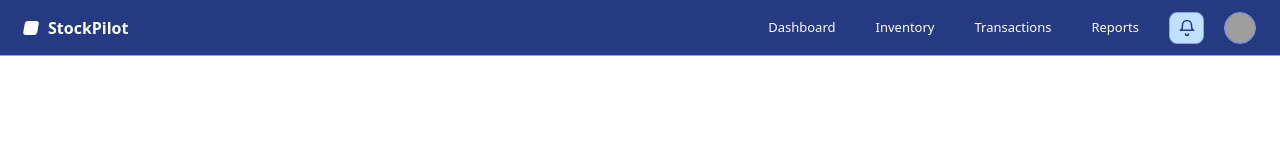
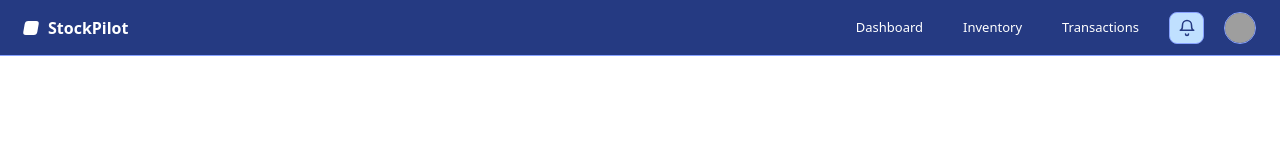
Before and after one commit to amirahamoodalbraiki/inventory-management-mvp, a React (Vite) app in the folder frontend/: page /products/new in a window 1280 px wide. Shown: the top 150 px of the page. Built offline with nearby package versions, Linux system fonts and the light colour scheme; no server answers; grey boxes are pictures that could not be loaded.

Commit message:
deleted reports button, not used

```diff
--- a/frontend/src/components/Navbar.jsx
+++ b/frontend/src/components/Navbar.jsx
@@ -7,7 +7,6 @@ const links = [
   { key: "inventory",   label: "Inventory",    path: "/inventory" },
   { key: "transactions",label: "Transactions", path: "/transactions" },
   { key: "users", label: "Users", path: "/users", role: "ADMIN" },
-  { key: "reports",     label: "Reports",      path: "/reports" },
 ];
 
 export default function Navbar() {
```
